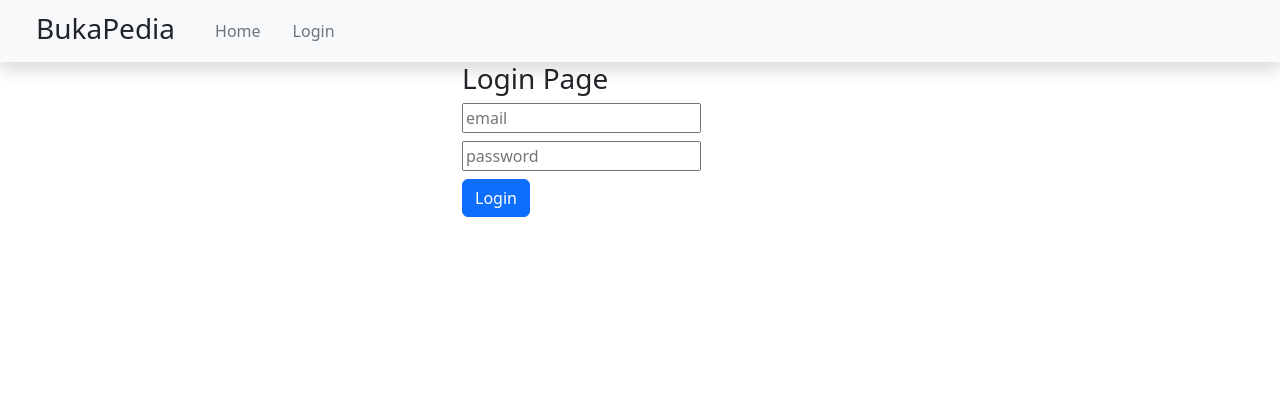
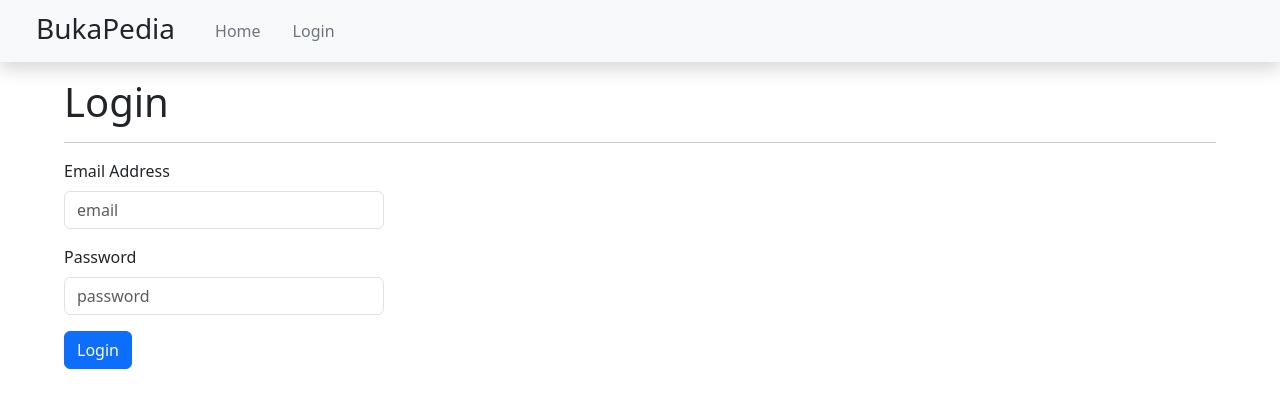
Before and after one commit to Davin-Aristia/capstone_react_davin-aristia-onggo, a React (Create React App) app: page /login in a window 1280 px wide. Shown: the top 408 px of the page. Built offline with nearby package versions, Linux system fonts and the light colour scheme.

Commit message:
[UPD] Update login page design

```diff
--- a/src/pages/Login.js
+++ b/src/pages/Login.js
@@ -29,24 +29,24 @@
     }
 
     return (
-        <div className="container">
+        <div style={{width: "90%", marginLeft: "auto", marginRight: "auto"}}>
+            <h1 className="my-3">Login</h1>
+
+            <hr/>
             <div className="row justify-content-center">
-                <div className="col-4">
-                    <div className="login">
-                        <h3 lass="mb-4">Login Page</h3>
-                        <form onSubmit={(e) => login(e)}>
-                            <div className="mb-2">
-                                <input type="email" id="email" placeholder="email"/>
-                            </div>
-                            <div className="mb-2">
-                                <input type="password" id="password" placeholder="password"/>
-                            </div>
-                            <div className="mb-2">
-                                <button type="submit" className="btn btn-primary">Login</button>
-                            </div>
-                        </form>
+                <form onSubmit={(e) => login(e)}>
+                    <div className="mb-3">
+                        <label for="email">Email Address</label>
+                        <input type="email" className="form-control mt-2" id="email" placeholder="email" style={{ width: "20rem" }}/>
                     </div>
-                </div>
+                    <div className="mb-3">
+                        <label for="password">Password</label>
+                        <input type="password" className="form-control mt-2" id="password" placeholder="password" style={{ width: "20rem" }}/>
+                    </div>
+                    <div className="mb-3">
+                        <button type="submit" className="btn btn-primary">Login</button>
+                    </div>
+                </form>
             </div>
         </div>
     )
```
